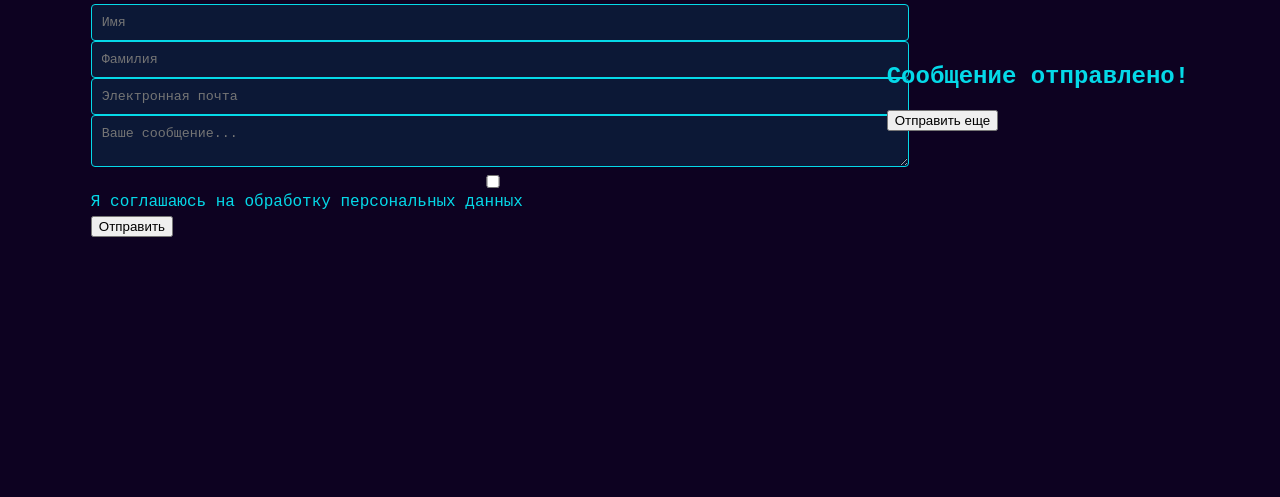
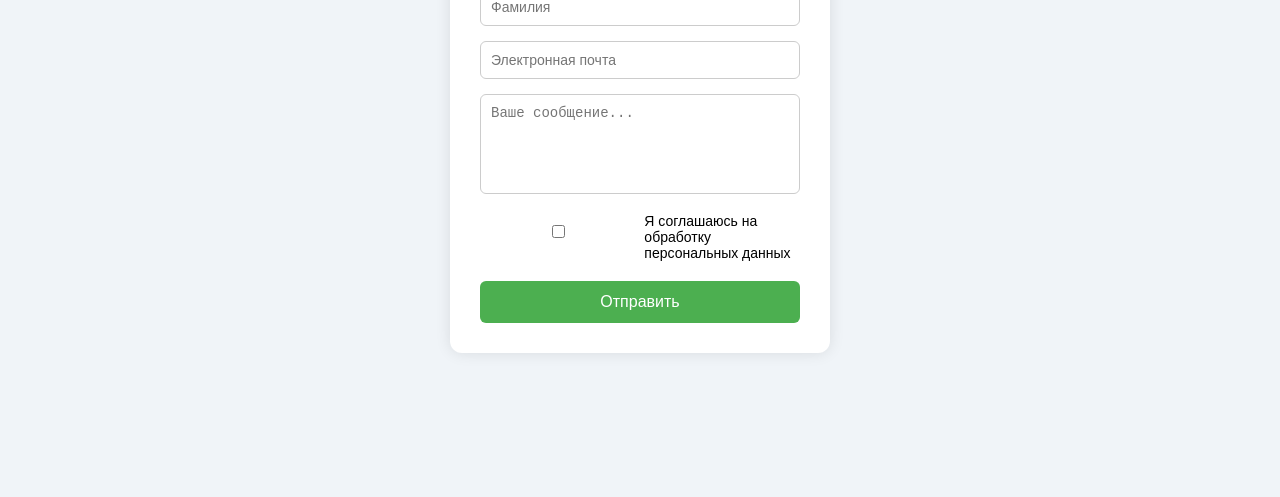
Before and after one commit to sekirodeathe/support, a plain HTML site: page index.html in a window 1280 px wide. Shown: the part 303-800 px from the top of the page. Drawn offline with Linux system fonts and the light colour scheme.

Commit message:
Update style.css

```diff
--- a/style.css
+++ b/style.css
@@ -1,7 +1,6 @@
 body {
-    background-color: #0d0221;
-    color: white;
-    font-family: 'Courier New', monospace;
+  font-family: Arial, sans-serif;
+  background-color: #f0f4f8;
   display: flex;
   justify-content: center;
   align-items: center;
@@ -9,69 +8,58 @@ body {
   margin: 0;
 }
 
-.feedback-container {
-    background: rgba(13, 2, 33, 0.9);
-    border: 1px solid #05d9e8;
-    border-radius: 5px;
+#support-form, #success-message {
+  background-color: #fff;
   padding: 30px;
-    box-shadow: 0 0 20px #05d9e8;
-    width: 400px;
+  border-radius: 12px;
+  box-shadow: 0 0 15px rgba(0, 0, 0, 0.1);
+  width: 320px;
 }
 
 h2 {
-    color: #05d9e8;
+  margin-bottom: 20px;
+  font-size: 22px;
   text-align: center;
-    margin-top: 0;
-}
-
-.form-group {
-    margin-bottom: 20px;
-}
-
-label {
-    display: block;
-    margin-bottom: 5px;
-    color: #05d9e8;
 }
 
 input, textarea {
   width: 100%;
+  margin-bottom: 15px;
   padding: 10px;
-    border: 1px solid #05d9e8;
-    background-color: rgba(5, 217, 232, 0.1);
-    color: white;
-    border-radius: 4px;
-    font-family: 'Courier New', monospace;
+  font-size: 14px;
+  border: 1px solid #ccc;
+  border-radius: 6px;
+  box-sizing: border-box;
 }
 
 textarea {
-    resize: vertical;
+  height: 100px;
+  resize: none;
 }
 
-.checkbox-group {
+.checkbox {
+  font-size: 14px;
+  margin-bottom: 20px;
   display: flex;
   align-items: center;
+  gap: 8px;
 }
 
-.checkbox-group input {
-    width: auto;
-    margin-right: 10px;
+button {
+  width: 100%;
+  padding: 12px;
+  background-color: #4CAF50;
+  color: white;
+  font-size: 16px;
+  border: none;
+  border-radius: 6px;
+  cursor: pointer;
 }
 
-.submit-btn {
-    width: 100%;
-    padding: 12px;
-    background: transparent;
-    color: #05d9e8;
-    border: 2px solid #05d9e8;
-    font-family: 'Courier New', monospace;
-    font-size: 16px;
-    cursor: pointer;
-    transition: all 0.3s;
+button:hover {
+  background-color: #45a049;
 }
 
-.submit-btn:hover {
-    background: #05d9e8;
-    color: #0d0221;
-    box-shadow: 0 0 20px #05d9e8;
+.hidden {
+  display: none;
 }
```
Lines whose indentation alone changed are shown as unchanged.
